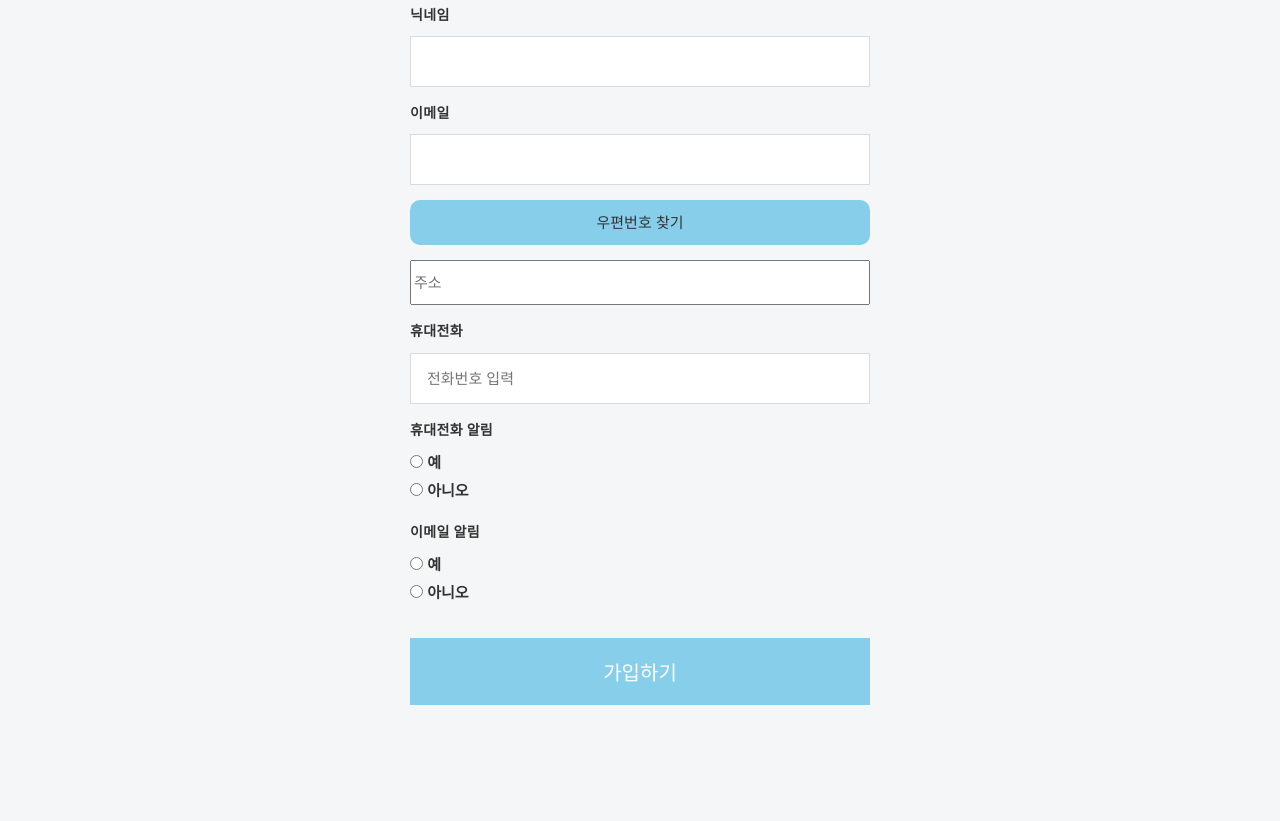
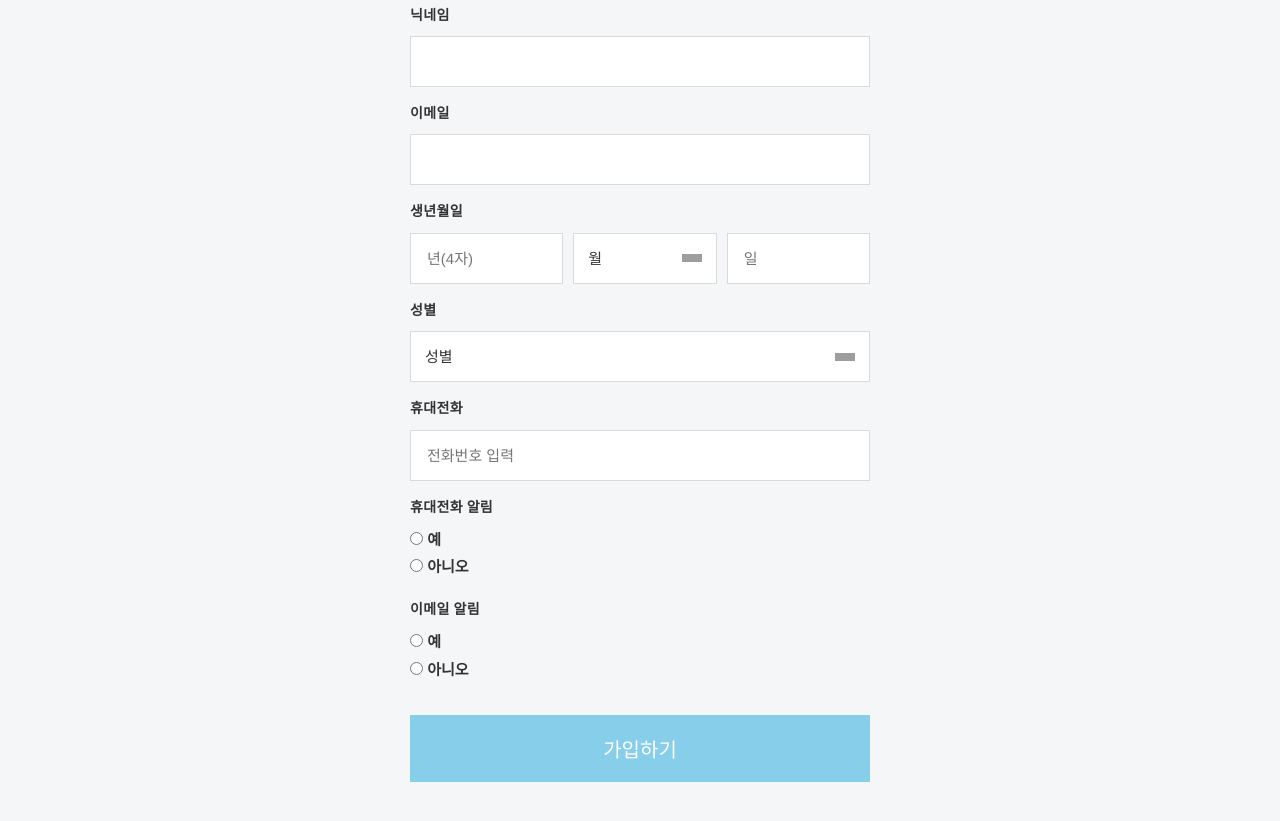
Before and after one commit to HyunCheolNam/miniproject2, a Django app: page /user/signup/ in a window 1280 px wide. Shown: the part 455-1276 px from the top of the page. Run offline with Django 3.2, Linux system fonts and the light colour scheme; some libraries are stand-ins or nearby versions; grey boxes are pictures that could not be loaded.

Commit message:
Revert "회원가입 끝"
This reverts commit d2678c1381fbebeb9b6bac9a570783e025c7b81c.

```diff
--- a/templates/user/signup.html
+++ b/templates/user/signup.html
@@ -7,12 +7,6 @@
   html {
     height: 100%;
   }
-
-  .password_alert {
-    margin-top: 1em
-  }
-
-
 
   body {
     margin: 0;
@@ -176,22 +170,6 @@
 
   /* 버튼 */
 
-  .addr {
-    width: 100%;
-    height: 3em;
-    margin-top: 1em;
-  }
-
-  .btn_addrfind {
-    border: none;
-    border-radius: 10px;
-    background-color: skyblue;
-  }
-  .display_none {
-    display: none;
-  }
-
-
   .btn_area {
     margin: 30px 0 91px;
   }
@@ -208,108 +186,8 @@
     font-family: Dotum, '돋움', Helvetica, sans-serif;
   }
 </style>
-<script src="//t1.daumcdn.net/mapjsapi/bundle/postcode/prod/postcode.v2.js"></script>
-<script>
 
-  // 비밀번호 일치 ajax
 
-  // 비밀번호 일치 ajax
-  $(function () {
-    $("#alert-success").hide();
-    $("#alert-danger").hide();
-    $("input").keyup(function () {
-      var user_pw = $("#user_pw").val();
-      var user_pw_check = $("#user_pw_check").val();
-      if (user_pw != "" && user_pw_check != "") {
-        if (user_pw == user_pw_check) {
-          $("#alert-success").show();
-          $("#alert-danger").hide();
-          $("#submit").removeAttr("disabled");
-        }
-        else {
-          $("#alert-success").hide();
-          $("#alert-danger").show();
-          $("#submit").attr("disabled", "disabled");
-        }
-      }
-    });
-  });
-
-  // 핸드폰 번호 자동 - 삽입 function
-  function inputPhoneNumber(obj) {
-    var number = obj.value.replace(/[^0-9]/g, "");
-    var phone = "";
-
-    if (number.length < 4) {
-      return number;
-    } else if (number.length < 7) {
-      phone += number.substr(0, 3);
-      phone += "-";
-      phone += number.substr(3);
-    } else if (number.length < 11) {
-      phone += number.substr(0, 3);
-      phone += "-";
-      phone += number.substr(3, 3);
-      phone += "-";
-      phone += number.substr(6);
-    } else {
-      phone += number.substr(0, 3);
-      phone += "-";
-      phone += number.substr(3, 4);
-      phone += "-";
-      phone += number.substr(7);
-    }
-    obj.value = phone;
-  }
-  function sample6_execDaumPostcode() {
-    new daum.Postcode({
-      oncomplete: function (data) {
-        // 팝업에서 검색결과 항목을 클릭했을때 실행할 코드를 작성하는 부분.
-
-        // 각 주소의 노출 규칙에 따라 주소를 조합한다.
-        // 내려오는 변수가 값이 없는 경우엔 공백('')값을 가지므로, 이를 참고하여 분기 한다.
-        var addr = ''; // 주소 변수
-        var extraAddr = ''; // 참고항목 변수
-
-        //사용자가 선택한 주소 타입에 따라 해당 주소 값을 가져온다.
-        if (data.userSelectedType === 'R') { // 사용자가 도로명 주소를 선택했을 경우
-          addr = data.roadAddress;
-        } else { // 사용자가 지번 주소를 선택했을 경우(J)
-          addr = data.jibunAddress;
-        }
-
-        // 사용자가 선택한 주소가 도로명 타입일때 참고항목을 조합한다.
-        if (data.userSelectedType === 'R') {
-          // 법정동명이 있을 경우 추가한다. (법정리는 제외)
-          // 법정동의 경우 마지막 문자가 "동/로/가"로 끝난다.
-          if (data.bname !== '' && /[동|로|가]$/g.test(data.bname)) {
-            extraAddr += data.bname;
-          }
-          // 건물명이 있고, 공동주택일 경우 추가한다.
-          if (data.buildingName !== '' && data.apartment === 'Y') {
-            extraAddr += (extraAddr !== '' ? ', ' + data.buildingName : data.buildingName);
-          }
-          // 표시할 참고항목이 있을 경우, 괄호까지 추가한 최종 문자열을 만든다.
-          if (extraAddr !== '') {
-            extraAddr = ' (' + extraAddr + ')';
-          }
-          // 조합된 참고항목을 해당 필드에 넣는다.
-          document.getElementById("sample6_extraAddress").value = extraAddr;
-
-        } else {
-          document.getElementById("sample6_extraAddress").value = '';
-        }
-
-        // 우편번호와 주소 정보를 해당 필드에 넣는다.
-        document.getElementById('sample6_postcode').value = data.zonecode;
-        document.getElementById("sample6_address").value = addr;
-        // 커서를 상세주소 필드로 이동한다.
-        document.getElementById("sample6_detailAddress").focus();
-      }
-    }).open();
-  }
-
-</script>
 
 <!-- wrapper -->
 
@@ -332,10 +210,10 @@
     <!-- ID -->
     <div>
       <h3 class="join_title">
-        <label for="user_id">아이디</label>
+        <label for="id">아이디</label>
       </h3>
       <span class="box int_id">
-        <input type="text" name = "user_id"id="user_id" class="int" maxlength="20" required>
+        <input type="text" id="id" class="int" maxlength="20">
       </span>
       <span class="error_next_box"></span>
     </div>
@@ -343,9 +221,9 @@
 
     <!-- PW1 -->
     <div>
-      <h3 class="join_title"><label for="user_pw">비밀번호</label></h3>
+      <h3 class="join_title"><label for="pswd1">비밀번호</label></h3>
       <span class="box int_pass">
-        <input type="password" name="user_pw" id="user_pw" class="int" maxlength="20" required>
+        <input type="password" id="pswd1" class="int" maxlength="20">
         <span id="alertTxt">사용불가</span>
       </span>
       <span class="error_next_box"></span>
@@ -355,21 +233,16 @@
     <div>
       <h3 class="join_title"><label for="pswd2">비밀번호 재확인</label></h3>
       <span class="box int_pass_check">
-        <input type="password" id="user_pw_check" class="int" maxlength="20" required>
+        <input type="password" id="pswd2" class="int" maxlength="20">
       </span>
       <span class="error_next_box"></span>
-    </div>
-    <!-- 비밀번호 확인-->
-    <div class="password_alert">
-      <div class="alert alert-success" id="alert-success">비밀번호가 일치합니다.</div>
-      <div class="alert alert-danger" id="alert-danger">비밀번호가 일치하지 않습니다.</div>
     </div>
 
     <!-- NAME -->
     <div>
       <h3 class="join_title"><label for="name">이름</label></h3>
       <span class="box int_name">
-        <input type="text" name = "user_name"id="user_name" class="int" maxlength="20" required>
+        <input type="text" id="name" class="int" maxlength="20">
       </span>
       <span class="error_next_box"></span>
     </div>
@@ -380,7 +253,7 @@
         <label for="nickname">닉네임</label>
       </h3>
       <span class="box int_nickname">
-        <input type="text" name="user_nick" id="user_nick" class="int" maxlength="20" required>
+        <input type="text" id="nickname" class="int" maxlength="20">
       </span>
       <span class="error_next_box"></span>
     </div>
@@ -391,21 +264,57 @@
         <label for="email">이메일</label>
       </h3>
       <span class="box int_email">
-        <input type="text" name="user_email" id="user_email" class="int" maxlength="100" required>
+        <input type="text" id="email" class="int" maxlength="100">
       </span>
       <span class="error_next_box"></span>
     </div>
 
+    <!-- BIRTH -->
     <div>
-      <input type="text" id="sample6_postcode" class="display_none" placeholder="우편번호">
-      <input type="button" class="addr btn_addrfind" onclick="sample6_execDaumPostcode()" value="우편번호 찾기"><br>
-      <input type="text" id="sample6_address" name="sample6_address" class="addr" placeholder="주소" readonly required><br>
-      <input type="text" id="sample6_detailAddress" class="display_none" placeholder="상세주소">
-      <input type="text" id="sample6_extraAddress" class="display_none" placeholder="참고항목">
+      <h3 class="join_title"><label for="yy">생년월일</label></h3>
+
+      <div id="bir_wrap">
+        <!-- BIRTH_YY -->
+        <div id="bir_yy">
+          <span class="box">
+            <input type="text" id="yy" class="int" maxlength="4" placeholder="년(4자)">
+          </span>
+        </div>
+
+        <!-- BIRTH_MM -->
+        <div id="bir_mm">
+          <span class="box">
+            <select id="mm" class="sel">
+              <option>월</option>
+              <option value="01">1</option>
+              <option value="02">2</option>
+              <option value="03">3</option>
+              <option value="04">4</option>
+              <option value="05">5</option>
+              <option value="06">6</option>
+              <option value="07">7</option>
+              <option value="08">8</option>
+              <option value="09">9</option>
+              <option value="10">10</option>
+              <option value="11">11</option>
+              <option value="12">12</option>
+            </select>
+          </span>
+        </div>
+
+        <!-- BIRTH_DD -->
+        <div id="bir_dd">
+          <span class="box">
+            <input type="text" id="dd" class="int" maxlength="2" placeholder="일">
+          </span>
+        </div>
+
+      </div>
+      <span class="error_next_box"></span>
     </div>
 
     <!-- GENDER -->
-    <!-- <div>
+    <div>
       <h3 class="join_title"><label for="gender">성별</label></h3>
       <span class="box gender_code">
         <select id="gender" class="sel">
@@ -415,7 +324,7 @@
         </select>
       </span>
       <span class="error_next_box">필수 정보입니다.</span>
-    </div> -->
+    </div>
 
     <!--EMAIL-->
     <!--
@@ -431,7 +340,7 @@
     <div>
       <h3 class="join_title"><label for="phoneNo">휴대전화</label></h3>
       <span class="box int_mobile">
-        <input type="tel" name = "user_phone" onkeyup="inputPhoneNumber(this)" id="user_phone" class="int" maxlength="16" placeholder="전화번호 입력" required>
+        <input type="tel" id="mobile" class="int" maxlength="16" placeholder="전화번호 입력">
       </span>
       <span class="error_next_box"></span>
     </div>
@@ -439,17 +348,17 @@
     <!--radio 1-->
     <div>
       <h3 class="join_title"><label for="phoneNo">휴대전화 알림</label></h3>
-      <input type="radio" id="phone_true" name="phone_alram" value="true" required>
+      <input type="radio" id="phone_true" name="phone_alram" value="true">
       <label for="phone_true">예</label><br>
-      <input type="radio" id="phone_false" name="phone_alram" value="false" required>
+      <input type="radio" id="phone_false" name="phone_alram" value="false">
       <label for="phone_false">아니오</label><br>
     </div>
 
     <div>
       <h3 class="join_title"><label for="phoneNo">이메일 알림</label></h3>
-      <input type="radio" id="email_true" name="email_alram" value="true" required>
+      <input type="radio" id="email_true" name="email_alram" value="true">
       <label for="email_true">예</label><br>
-      <input type="radio" id="email_false" name="email_alram" value="false" required>
+      <input type="radio" id="email_false" name="email_alram" value="false">
       <label for="email_false">아니오</label><br>
     </div>
     <!-- JOIN BTN-->
--- a/user/views.py
+++ b/user/views.py
@@ -132,32 +132,13 @@ def signup(request):
     if request.method == 'GET':
         return render(request,'user/signup.html', {})
     else:
-        #user_id POST방식으로 받기
-        user_id = request.POST.get('user_id')
-        user_pw = request.POST.get('user_pw')
-        user_name = request.POST.get('user_name')
-        user_nick = request.POST.get('user_nick')
-        user_email = request.POST.get('user_email')
-        user_phone = request.POST.get('user_phone')
-        user_address = request.POST.get('sample6_address')
+        return render(request,'user/login.html')
 
-        latlng = address_to_latlng(user_address)
-        user_lat = latlng[0]
-        user_lng = latlng[1]
-        if request.POST.get('phone_alram') == True :
-            isPhoneAlert = 1
-        else:
-            isPhoneAlert = 0
-        if request.POST.get('email_alram') == True :
-            isEmailAlert = 1
-        else:
-            isEmailAlert = 0
+    #return redirect('user:login')
 
-        user = user_model.User(user_id= user_id, user_pw= user_pw,user_name = user_name, user_nick= user_nick, user_email = user_email, user_phone = user_phone, user_address = user_address,user_lat = user_lat, user_lng = user_lng, isPhoneAlert = isPhoneAlert, isEmailAlert = isEmailAlert )
-        user.save()
+def signup_check(request):
 
-        print(user_id, user_pw,user_name,user_nick,user_email,user_address,user_phone,isPhoneAlert,isEmailAlert)
-        return render(request,'user/login.html')
+    return redirect('user:login')
 
 
 ### 주소 -> 위도 경도 변환
```
